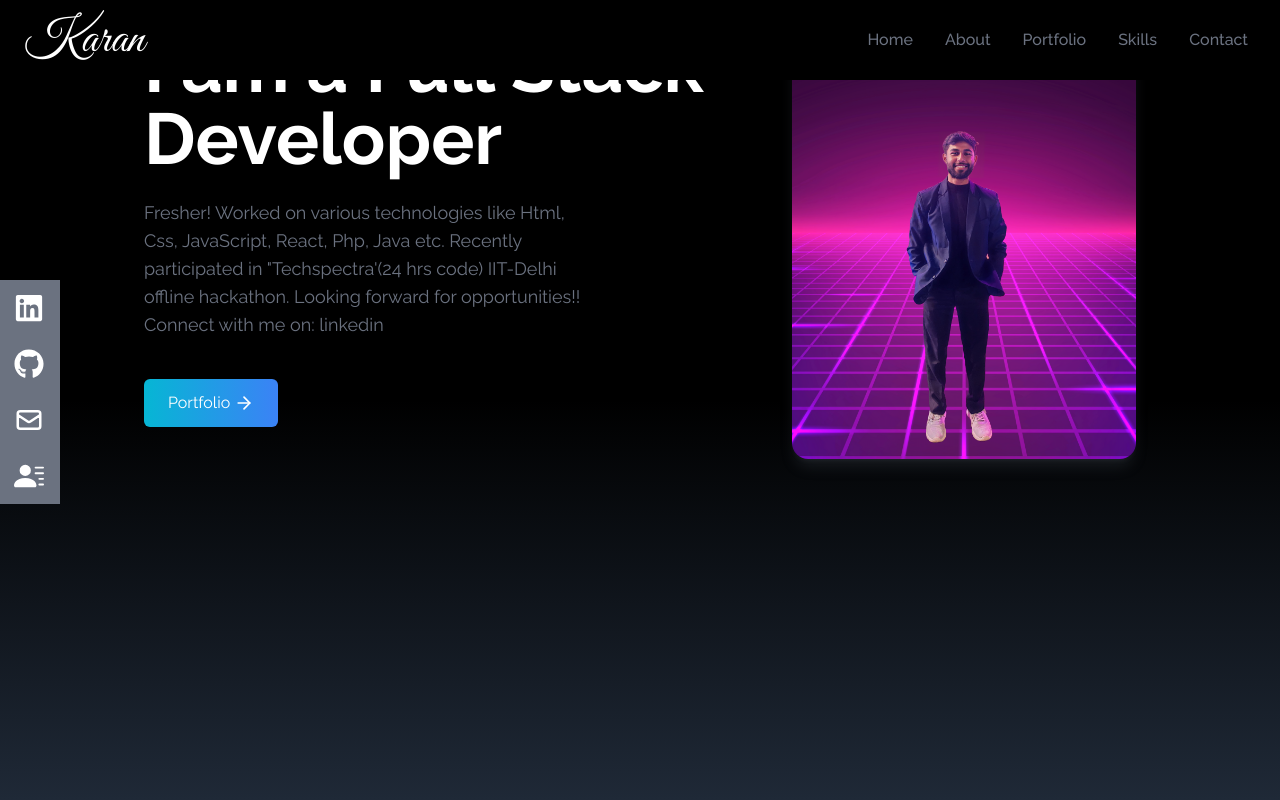
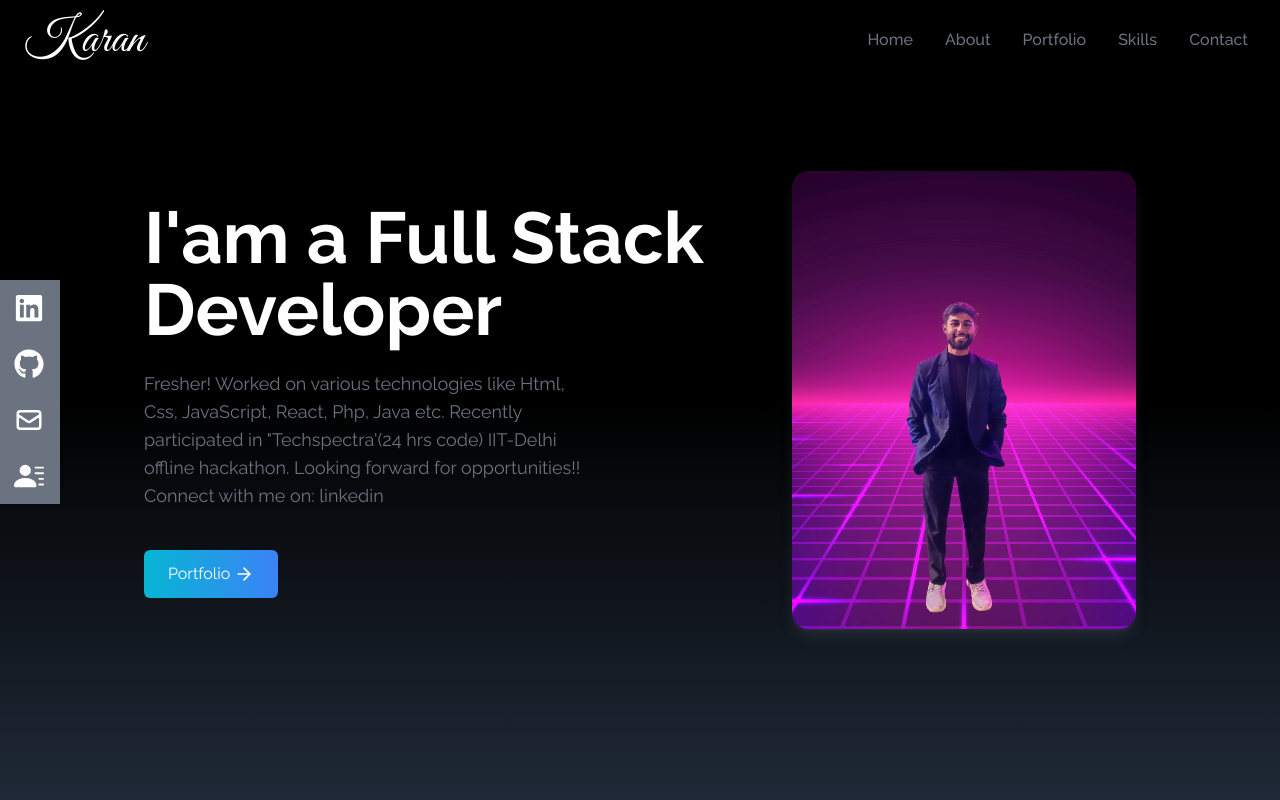
Before and after one commit to mangal-9090/my-portfolio, a React (Create React App) app: page / in a window 1280 px wide. Shown: the top 800 px of the page. Built offline with nearby package versions, Linux system fonts and the light colour scheme.

Commit message:
overlapping issue is sorted

```diff
--- a/src/components/Home.jsx
+++ b/src/components/Home.jsx
@@ -6,7 +6,7 @@ import { Link } from "react-scroll"
 const Home = () => {
   return (
     <div name="home" className='min-h-screen w-full bg-gradient-to-b from-black via-black to-gray-800'>
-        <div className='max-w-screen-lg mx-auto flex flex-col items-center justify-center h-full px-4 md:flex-row gap-8 md:gap-0 pt-20 md:pt-0'>
+        <div className='max-w-screen-lg mx-auto flex flex-col items-center justify-center min-h-screen px-4 md:flex-row gap-8 md:gap-0 pt-24 md:pt-0'>
             <div className='flex flex-col justify-center h-full text-center md:text-left space-y-6'>
                 <h2 className='text-3xl sm:text-5xl md:text-7xl font-bold text-white leading-tight'>
                     I'am a Full Stack Developer
--- a/src/components/NavBar.jsx
+++ b/src/components/NavBar.jsx
@@ -29,7 +29,7 @@ const NavBar = () => {
     ]
 
     return (
-        <div className='flex justify-between items-center w-full h-16 md:h-20 px-4 text-white bg-black fixed z-50'>
+        <div className='flex justify-between items-center w-full h-16 md:h-20 px-4 text-white bg-black fixed top-0 left-0 z-[100]'>
             <div>
                 <h1 className='text-3xl md:text-5xl font-signature ml-2'>Karan</h1>
             </div>
@@ -42,12 +42,12 @@ const NavBar = () => {
                 ))}
             </ul>
 
-            <div onClick={()=> setNav(!nav)} className='cursor-pointer pr-4 z-50 text-gray-500 md:hidden'>
+            <div onClick={()=> setNav(!nav)} className='cursor-pointer pr-4 z-[100] text-gray-500 md:hidden'>
                 {nav ? <FaTimes size={24} />: <FaBars size={24} />}
             </div>
 
             {/* Mobile Menu */}
-            <div className={`fixed top-0 left-0 w-full h-screen bg-gradient-to-b from-black to-gray-800 transform transition-transform duration-300 ease-in-out ${nav ? 'translate-x-0' : '-translate-x-full'} md:hidden z-40`}>
+            <div className={`fixed top-0 left-0 w-full h-screen bg-gradient-to-b from-black to-gray-800 transform transition-transform duration-300 ease-in-out ${nav ? 'translate-x-0' : '-translate-x-full'} md:hidden z-[90]`}>
                 <ul className='flex flex-col justify-center items-center h-full'>
                     {links.map(({id, link}) => (
                         <li key={id} className='px-4 cursor-pointer capitalize py-4 text-2xl md:text-4xl hover:text-white transition-colors duration-200'>
```
